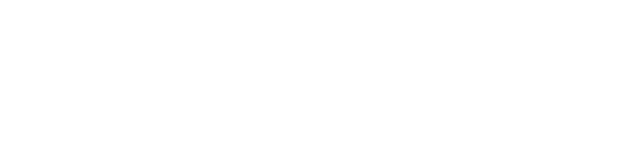
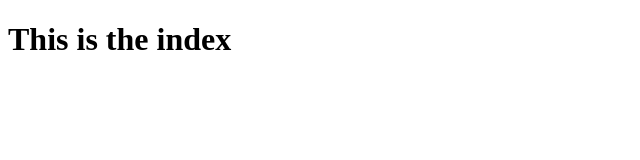
Before and after one commit to Val-Bal/movie-web-app, a plain HTML site: page index.html in a window 1280 px wide. Shown: the whole page, without its empty margins (0-640 px from the left). Drawn offline with Linux system fonts and the light colour scheme.

Commit message:
Update index.html

```diff
--- a/index.html
+++ b/index.html
@@ -7,6 +7,6 @@
     <title>Movie Web App Indiflix</title>
 </head>
 <body>
-
+    <h1>This is the index</h1>
 </body>
 </html>
```
